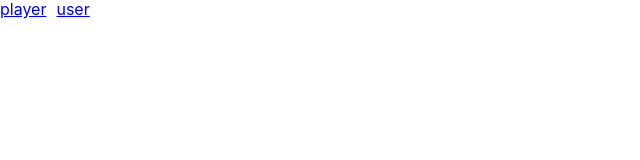
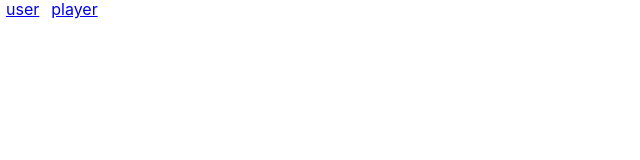
Before and after one commit to JayK0818/react-sample-code, a React (Create React App) app: page / in a window 1280 px wide. Shown: the top 160 px of the page, without its empty margins (0-640 px from the left). Built offline with nearby package versions, Linux system fonts and the light colour scheme.

Commit message:
feat: react-router-hook

```diff
--- a/src/App.tsx
+++ b/src/App.tsx
@@ -39,7 +39,8 @@ import RefApp from './components/ref/index'
 import ThunkApp from './components/redux/components/thunk'
 // import ReduxAdapterApp from './components/redux/components/entity-adapter'
 // import MemoryRouterApp from './components/router/create-memory-router'
-import ReactRouterHookApp from './components/router/hook'
+// import ReactRouterHookApp from './components/router/hook'
+import OutletContextApp from './components/router/use-outlet-context'
 
 function App() {
   return (
@@ -72,7 +73,7 @@ function App() {
 {/*       <ReduxApp />
       <FixedTable/> */}
       {/* <RefApp/> */}
-      <ReactRouterHookApp/>
+      <OutletContextApp/>
     </div>
   );
 }
--- a/src/components/router/hook.tsx
+++ b/src/components/router/hook.tsx
@@ -1,9 +1,9 @@
 import React from 'react'
 import {
-  Link, NavLink, createBrowserRouter, RouterProvider, Outlet, Navigate,
-  useLocation, useMatch, useMatches, useNavigate
+  Link, NavLink, createBrowserRouter, RouterProvider, Outlet,
+  useLocation, useMatch, useMatches, useNavigate, useNavigation
 } from 'react-router-dom'
-import { Button } from 'antd'
+import { Button, Spin } from 'antd'
 
 const playerList = [
   {
@@ -62,6 +62,8 @@ const User = () => {
 }
 
 const Home = () => {
+  const navigation = useNavigation()
+  console.log('navigation:', navigation)
   return (
     <div>
       <Link to='/player' style={{ marginRight: 10 }}>player</Link>
@@ -75,6 +77,7 @@ const Home = () => {
           })
         }
       >user</NavLink>
+      { navigation.state === 'loading' ? <Spin/> : null }
       <Outlet />
     </div>
   )
--- /dev/null
+++ b/src/components/router/router.module.scss
@@ -0,0 +1,3 @@
+.router-link {
+  margin: 0 6px;
+}
--- /dev/null
+++ b/src/components/router/use-outlet-context.tsx
@@ -0,0 +1,91 @@
+// useOutletContext
+import { createBrowserRouter, Outlet,  RouterProvider, NavLink , useOutletContext } from 'react-router-dom'
+import styles from './router.module.scss';
+import classnames from 'classnames'
+import React from 'react'
+import { Button } from 'antd'
+
+const User = () => {
+  // @ts-ignore
+  const [count, setCount] = useOutletContext()
+  const increment = () => {
+  // @ts-ignore
+    setCount(c => c + 1)
+  }
+  return (
+    <div>
+      <p>User page</p>
+      <Button
+        type={'primary'}
+        size={'small'}
+        onClick={increment}
+      >Click {count}</Button>
+    </div>
+  )
+}
+
+const Player = () => {
+  // @ts-ignore
+  const [count, setCount] = useOutletContext()
+  return (
+    <div>
+      <p>Player Page { count } times</p>
+    </div>
+  )
+}
+
+const Home = () => {
+  const [count, setCount] = React.useState<number>(0)
+  return (
+    <div>
+      <div>
+        <NavLink
+          to='/user'
+          className={
+            classnames([
+              styles['router-link']
+            ])
+          }
+          style={({ isActive, isPending }) => ({
+            color: isPending ? 'gray' : isActive ? 'red' : ''
+          })}
+        >user</NavLink>
+        <NavLink
+          to='/player'
+          className={
+            classnames([
+              styles['router-link']
+            ])
+          }
+          style={({ isActive, isPending }) => ({
+            color: isPending ? 'gray' : isActive ? 'red' : ''
+          })}
+        >player</NavLink>
+      </div>
+      <Outlet context={ [count, setCount] } />
+    </div>
+  )
+}
+
+const router = createBrowserRouter([
+  {
+    path: '/',
+    element: <Home />,
+    children: [
+      {
+        path: 'user',
+        element: <User/>
+      },
+      {
+        path: 'player',
+        element: <Player/>
+      }
+    ]
+  }
+])
+
+const App = () => {
+  return <RouterProvider router={ router } />
+}
+
+export default App
```
Also changed, not shown: src/components/router/readme.md.
